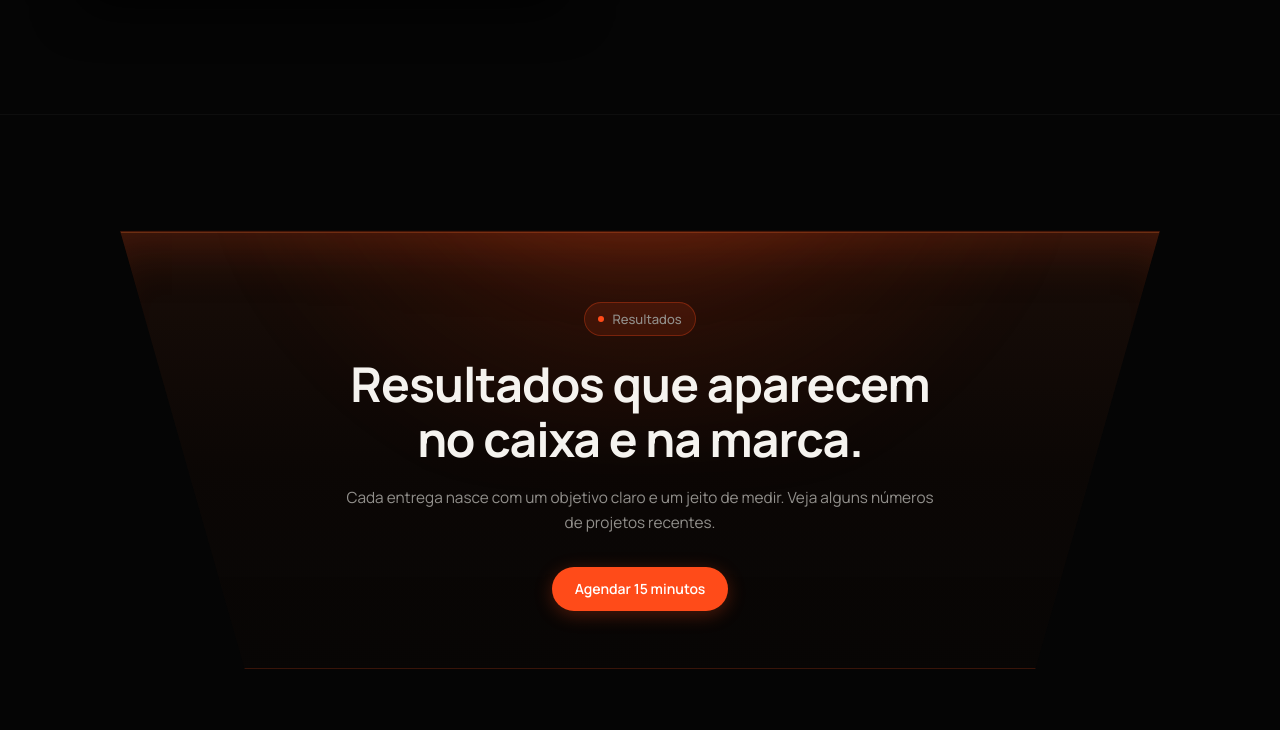
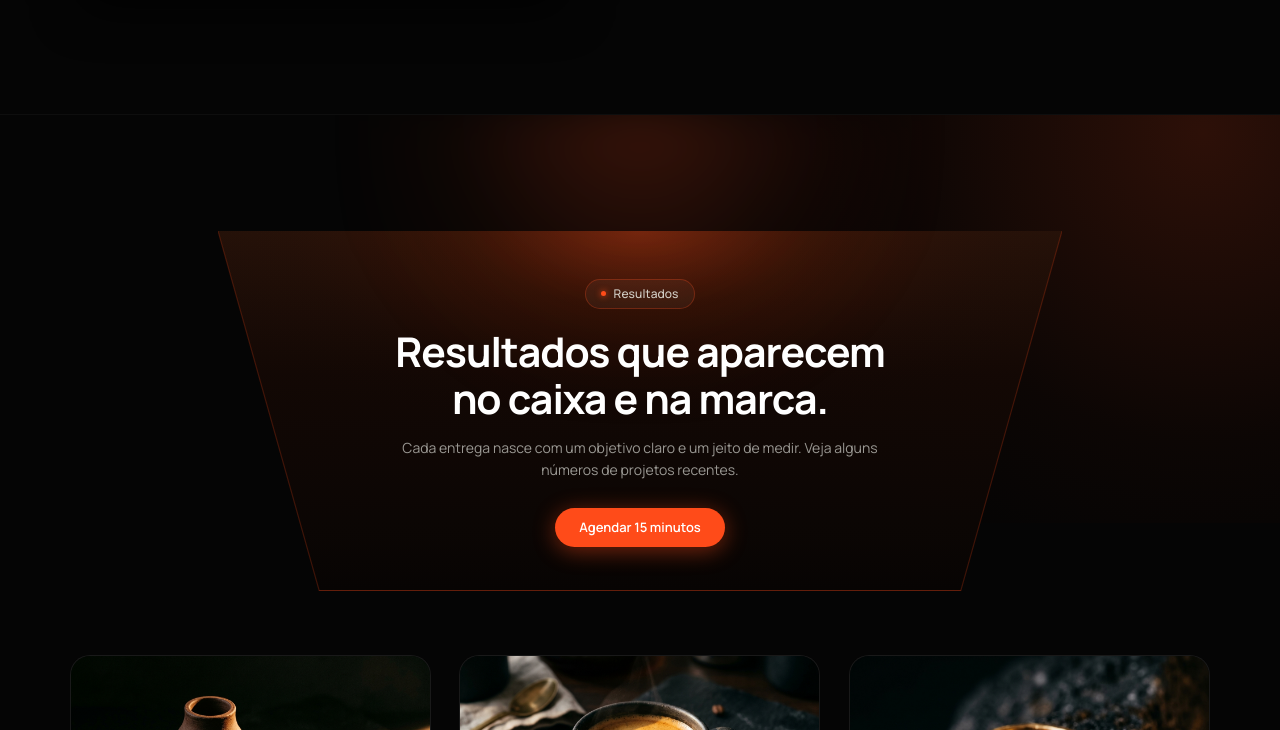
Before and after one commit to lopesmidia002-jpg/gustavomerisio, a plain HTML site: page index.html in a window 1280 px wide. Shown: the part 1475-2205 px from the top of the page. Drawn offline with Linux system fonts and the light colour scheme.

Commit message:
feat(canopy): calibrate resultados canopy header with svg vector trapezoid and authentic typography

```diff
--- a/css/style.css
+++ b/css/style.css
@@ -243,37 +243,30 @@ ul, ol {
 
 .section-header-canopy {
   position: relative;
-  max-width: 1040px;
+  width: 100%;
+  max-width: clamp(660px, 66vw, 960px);
   margin-left: auto;
   margin-right: auto;
   margin-bottom: clamp(2.5rem, 5vw, 4.5rem);
-  padding: clamp(3.25rem, 5.5vw, 4.75rem) clamp(1.75rem, 4.5vw, 3.5rem) clamp(2.75rem, 4.5vw, 3.75rem);
+  padding: clamp(2.25rem, 3.8vw, 3rem) clamp(2rem, 5vw, 4.5rem) clamp(2rem, 3.5vw, 2.75rem);
   text-align: center;
-  background: linear-gradient(180deg, rgba(28, 14, 8, 0.88) 0%, rgba(16, 9, 6, 0.62) 55%, rgba(8, 6, 5, 0.96) 100%);
-  border: 1px solid rgba(255, 75, 25, 0.24);
-  border-bottom: 1px solid rgba(255, 75, 25, 0.14);
-  box-shadow: 0 -10px 50px -10px rgba(255, 75, 25, 0.18),
-              inset 0 1px 0 rgba(255, 120, 50, 0.25),
-              inset 0 35px 50px -20px rgba(255, 75, 25, 0.20);
-  clip-path: polygon(0 0, 100% 0, 88% 100%, 12% 100%);
-  overflow: hidden;
+  background: url('../assets/images/canopy-trapezoid.svg') no-repeat center top / 100% 100%;
   display: flex;
   flex-direction: column;
   align-items: center;
-  transition: border-color var(--transition-normal), box-shadow var(--transition-normal);
 }
 
 .section-header-canopy::before {
   content: '';
   position: absolute;
-  top: -40%;
+  top: -35%;
   left: 50%;
   transform: translateX(-50%);
-  width: 75%;
-  height: 90%;
-  background: radial-gradient(ellipse at 50% 0%, rgba(255, 75, 25, 0.32) 0%, rgba(184, 40, 0, 0.10) 50%, transparent 80%);
+  width: 65%;
+  height: 80%;
+  background: radial-gradient(ellipse at 50% 0%, rgba(255, 75, 25, 0.22) 0%, rgba(184, 40, 0, 0.05) 50%, transparent 80%);
   pointer-events: none;
-  filter: blur(30px);
+  filter: blur(25px);
   z-index: 0;
 }
 
@@ -283,44 +276,90 @@ ul, ol {
 }
 
 .section-header-canopy .section-tag {
-  margin-bottom: 1.25rem;
-  background-color: rgba(255, 75, 25, 0.12);
-  border-color: rgba(255, 75, 25, 0.3);
+  margin-bottom: 1.15rem;
+  background-color: rgba(255, 255, 255, 0.04);
+  border: 1px solid rgba(255, 75, 25, 0.28);
+  border-radius: var(--radius-pill);
+  padding: 0.3rem 0.95rem;
+  font-size: 0.75rem;
+  font-weight: 500;
+  color: #D4D0C8;
+  letter-spacing: 0.01em;
+  display: inline-flex;
+  align-items: center;
+  gap: 0.45rem;
+}
+
+.section-header-canopy .section-tag::before {
+  content: '';
+  width: 5px;
+  height: 5px;
+  background-color: #FF4B19;
+  border-radius: 50%;
+  display: inline-block;
+  box-shadow: 0 0 6px #FF4B19;
 }
 
 .section-header-canopy .section-title,
 .section-header-canopy .gallery-banner-title,
 .section-header-canopy .testimonials-title {
-  margin-bottom: 1.25rem;
-  font-size: clamp(2rem, 3.8vw, 3rem);
+  margin-bottom: 0.95rem;
+  font-size: clamp(2rem, 3.2vw, 2.75rem);
   font-weight: 700;
   line-height: 1.15;
-  letter-spacing: -0.02em;
-  color: var(--text-primary);
+  letter-spacing: -0.025em;
+  color: #FFFFFF;
 }
 
 .section-header-canopy .section-subtitle,
 .section-header-canopy .gallery-banner-subtitle,
 .section-header-canopy .testimonials-subtitle {
-  color: var(--text-secondary);
-  font-size: clamp(0.9375rem, 1.2vw, 1.0625rem);
-  line-height: 1.6;
-  max-width: 600px;
+  color: #9A9893;
+  font-size: clamp(0.875rem, 1.05vw, 1rem);
+  line-height: 1.55;
+  max-width: 530px;
   margin-left: auto;
   margin-right: auto;
-  margin-bottom: 2rem;
+  margin-bottom: 1.75rem;
+}
+
+.section-header-canopy .btn {
+  font-size: 0.8125rem;
+  font-weight: 600;
+  padding: 0.55rem 1.5rem;
+  border-radius: var(--radius-pill);
+  background: #FF4B19;
+  color: #FFFFFF;
+  box-shadow: 0 4px 22px rgba(255, 75, 25, 0.45), 0 1px 2px rgba(0, 0, 0, 0.5);
+  display: inline-flex;
+  align-items: center;
+  justify-content: center;
+  transition: all var(--transition-fast);
+}
+
+.section-header-canopy .btn:hover {
+  background: #E63D0D;
+  box-shadow: 0 6px 28px rgba(255, 75, 25, 0.60);
+  transform: translateY(-2px);
+}
+
+@media (max-width: 600px) {
+  .canopy-sub-break {
+    display: none;
+  }
 }
 
 @media (max-width: 768px) {
   .section-header-canopy {
-    clip-path: polygon(0 0, 100% 0, 95% 100%, 5% 100%);
-    padding: 2.5rem 1.25rem 2.25rem;
+    max-width: 100%;
+    padding: 2.25rem 1.25rem 2rem;
   }
 }
 
 @media (max-width: 480px) {
   .section-header-canopy {
-    clip-path: none;
+    background: linear-gradient(180deg, rgba(32, 14, 8, 0.95) 0%, rgba(12, 7, 5, 0.95) 100%);
+    border: 1px solid rgba(255, 75, 25, 0.25);
     border-radius: var(--radius-lg);
     padding: 2rem 1rem 1.75rem;
   }
@@ -1373,6 +1412,19 @@ ul, ol {
 .results-section {
   position: relative;
   border-top: 1px solid rgba(255, 255, 255, 0.04);
+  overflow: hidden;
+}
+
+.results-section::before {
+  content: '';
+  position: absolute;
+  top: -10%;
+  right: -5%;
+  width: 55vw;
+  height: 520px;
+  background: radial-gradient(circle at 80% 25%, rgba(255, 75, 25, 0.16) 0%, rgba(160, 40, 5, 0.05) 45%, transparent 70%);
+  pointer-events: none;
+  z-index: 0;
 }
 
 .results-grid {
--- a/index.html
+++ b/index.html
@@ -236,7 +236,7 @@
             no caixa e na marca.
           </h2>
           <p class="section-subtitle">
-            Cada entrega nasce com um objetivo claro e um jeito de medir. Veja alguns números de projetos recentes.
+            Cada entrega nasce com um objetivo claro e um jeito de medir. Veja alguns<br class="canopy-sub-break"> números de projetos recentes.
           </p>
           <a href="#contato" class="btn btn-primary">Agendar 15 minutos</a>
         </div>
```
Also changed, not shown: assets/images/canopy-trapezoid.svg (added), 3 other files.
